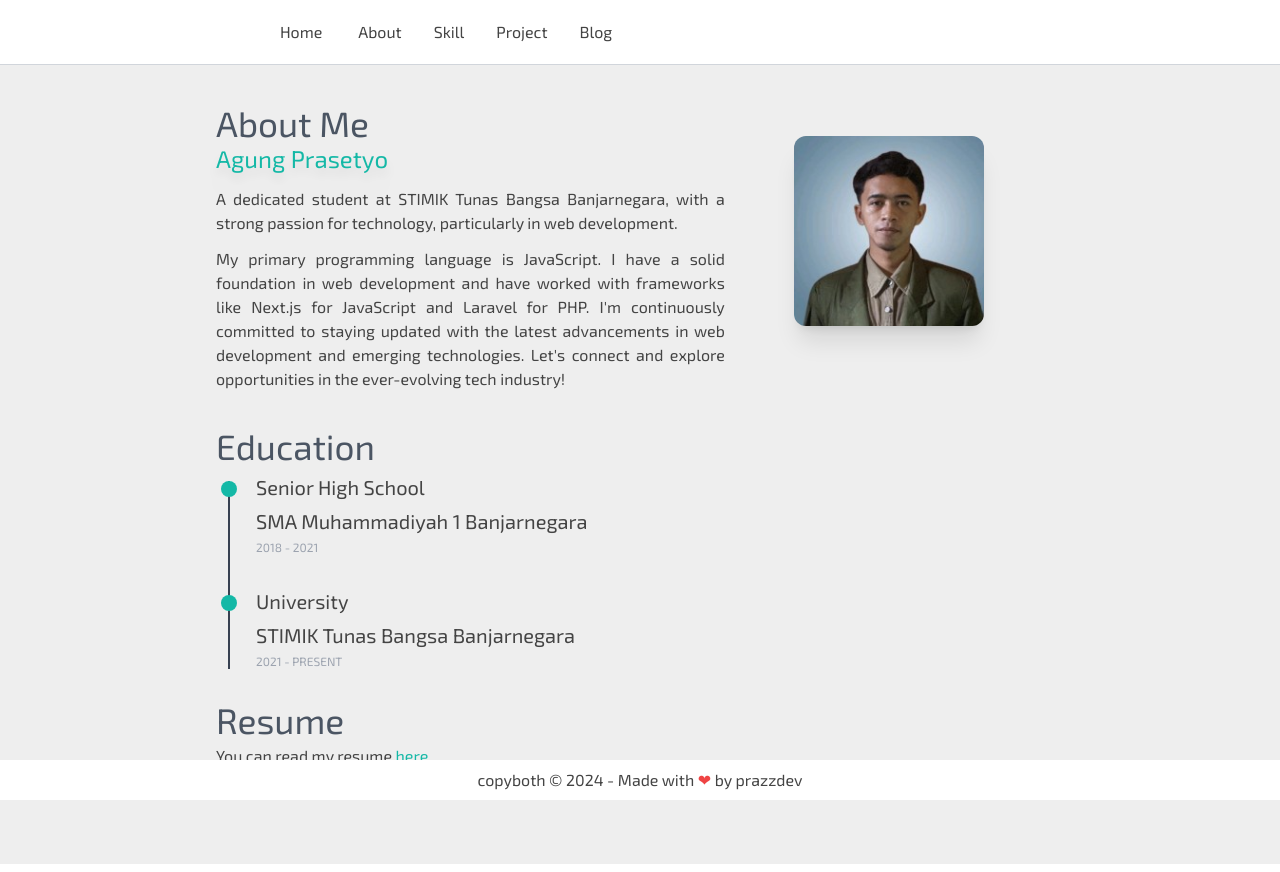
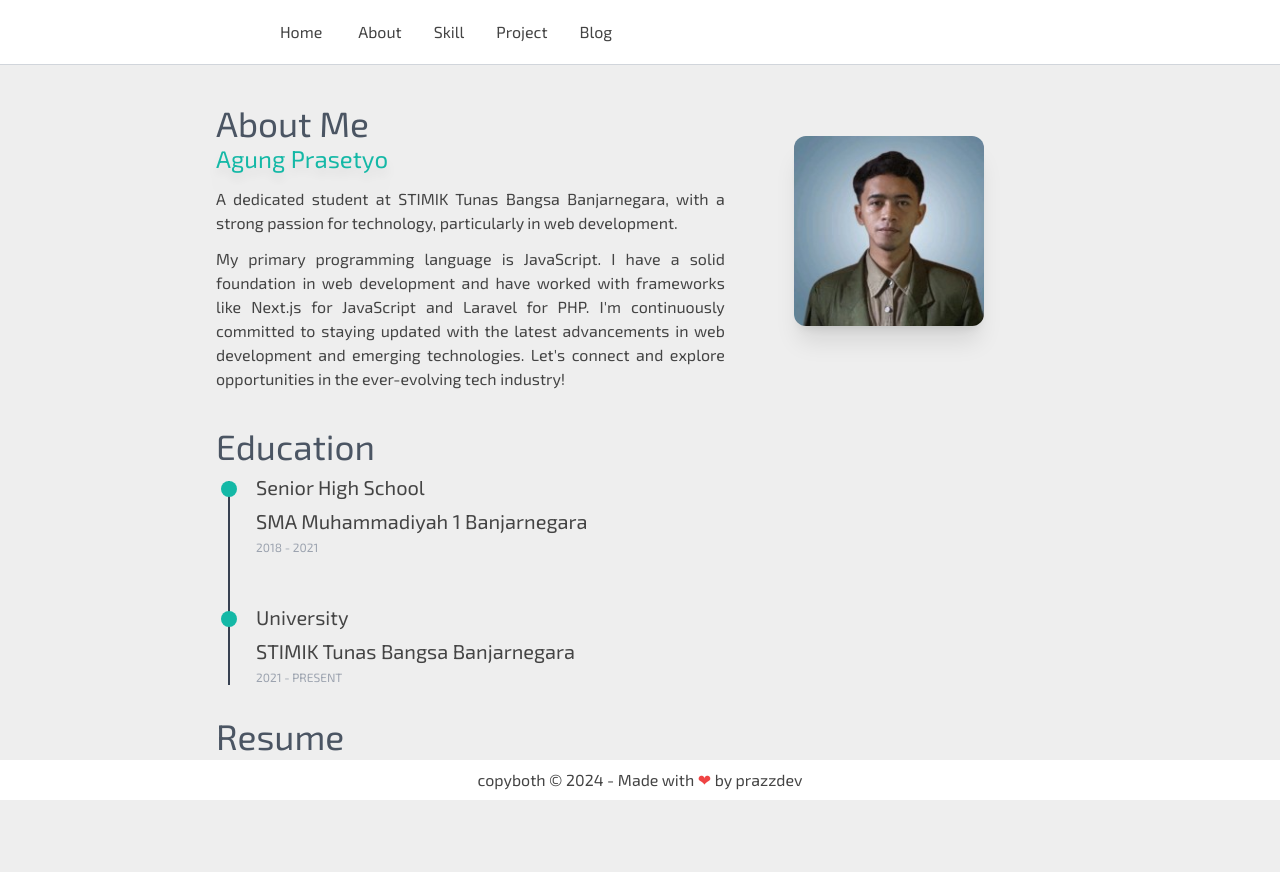
Before and after one commit to prazzdev/portofolio-10-24, a React (Vite) app: page /about in a window 1280 px wide. Built offline with nearby package versions, Linux system fonts and the light colour scheme.

Commit message:
edit education section

```diff
--- a/src/pages/about/index.jsx
+++ b/src/pages/about/index.jsx
@@ -42,7 +42,7 @@ export default function About() {
           <div className="container max-w-5xl py-2 mx-auto -ml-[2em] lg:-ml-[.5em]">
             <div className="grid gap-4 mx-4 sm:grid-cols-12 text-left">
               <div className="relative col-span-12 px-4 space-y-6 sm:col-span-9">
-                <div className="col-span-12 space-y-12 relative px-4 sm:col-span-8 sm:space-y-8 sm:before:absolute sm:before:top-2 sm:before:bottom-0 sm:before:w-0.5 sm:before:-left-3 before:bg-gray-700">
+                <div className="col-span-12 space-y-6 lg:space-y-12 relative px-4 sm:col-span-8 sm:space-y-8 sm:before:absolute sm:before:top-2 sm:before:bottom-0 sm:before:w-0.5 sm:before:-left-3 before:bg-gray-700">
                   <div className="flex flex-col sm:relative sm:before:absolute sm:before:top-2 sm:before:w-4 sm:before:h-4 sm:before:rounded-full sm:before:left-[-35px] sm:before:z-[1] before:bg-teal-500">
                     <h3 className="text-md lg:text-xl font-semibold tracki">
                       Senior High School
```
